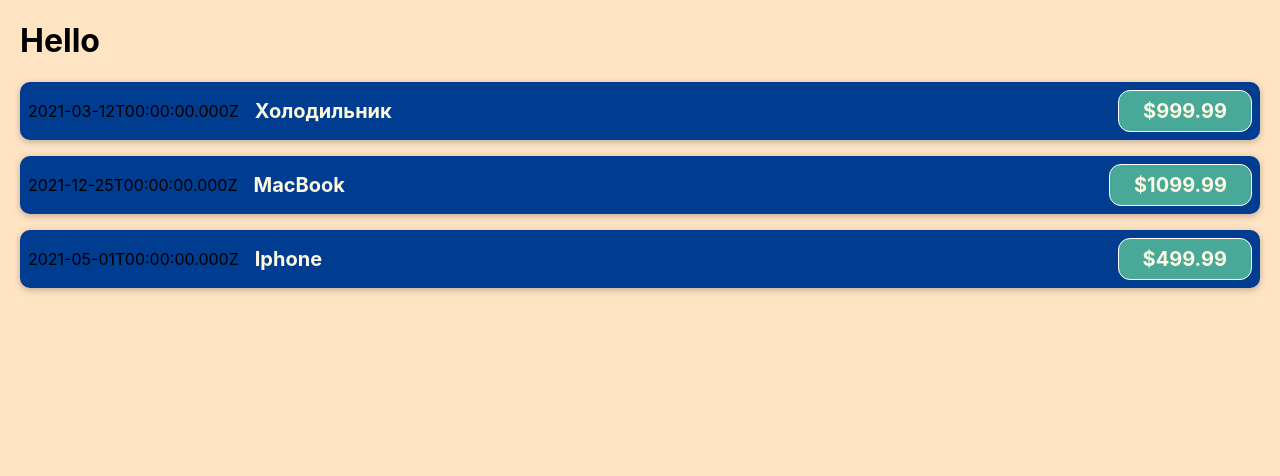
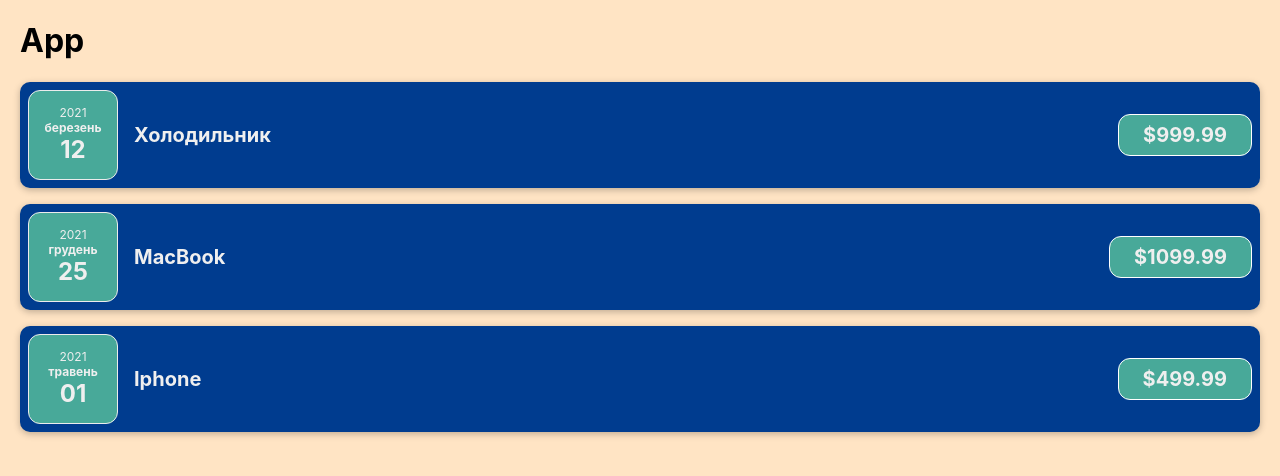
Before and after one commit to YanZinchenko/App-Expenses, a JavaScript app: page / in a window 1280 px wide. Shown: the top 476 px of the page. Built offline with nearby package versions, Linux system fonts and the light colour scheme.

Commit message:
creat component Date

```diff
--- a/src/App.js
+++ b/src/App.js
@@ -20,22 +20,22 @@ function App() {
     ];
     return (
         <div>
-            <h1>Hello</h1>
+            <h1>App</h1>
             <CostItem
                 date={costs[0].date}
                 description={costs[0].description}
                 amount={costs[0].amount}
-            ></CostItem>
+            />
             <CostItem
                 date={costs[1].date}
                 description={costs[1].description}
                 amount={costs[1].amount}
-            ></CostItem>
+            />
             <CostItem
                 date={costs[2].date}
                 description={costs[2].description}
                 amount={costs[2].amount}
-            ></CostItem>
+            />
         </div>
     );
 }
--- /dev/null
+++ b/src/components/CostDate.css
@@ -0,0 +1,26 @@
+.cost-date {
+    display: flex;
+    flex-direction: column;
+    width: 5.5rem;
+    height: 5.5rem;
+    border: 1px solid #ececec;
+    background-color: #48a999;
+    color: #efefef;
+    border-radius: 12px;
+    align-items: center;
+    justify-content: center;
+}
+
+.cost-date__month {
+    font-size: 0.75rem;
+    font-weight: bold;
+}
+
+.cost-date__year {
+    font-size: 0.75rem;
+}
+
+.cost-date__day {
+    font-size: 1.5rem;
+    font-weight: bold;
+}
--- /dev/null
+++ b/src/components/CostDate.js
@@ -0,0 +1,17 @@
+import './CostDate.css';
+
+function CostDate(props) {
+    const year = props.date.getFullYear();
+    const month = props.date.toLocaleString('uk-UK', { month: 'long' });
+    const day = props.date.toLocaleString('uk-UK', { day: '2-digit' });
+
+    return (
+        <div className='cost-date'>
+            <div className='cost-date__year'>{year}</div>
+            <div className='cost-date__month'>{month}</div>
+            <div className='cost-date__day'>{day}</div>
+        </div>
+    );
+}
+
+export default CostDate;
--- a/src/components/CostItem.css
+++ b/src/components/CostItem.css
@@ -24,13 +24,13 @@
     font-size: 1rem;
     flex: 1;
     margin: 0 1rem;
-    color: #fefae1;
+    color: #efefef;
 }
 
 .cost-item__price {
     font-size: 1rem;
     font-weight: bold;
-    color: #fefae1;
+    color: #efefef;
     background-color: #48a999;
     border: 1px solid white;
     padding: 0.5rem;
--- a/src/components/CostItem.js
+++ b/src/components/CostItem.js
@@ -1,9 +1,10 @@
 import './CostItem.css';
+import CostDate from './CostDate';
 
 function CostItem(props) {
     return (
         <div className='cost-item'>
-            <div>{props.date.toISOString()}</div>
+            <CostDate date={props.date} />
             <div className='cost-item__description'>
                 <h2>{props.description}</h2>
                 <div className='cost-item__price'>${props.amount}</div>
```
